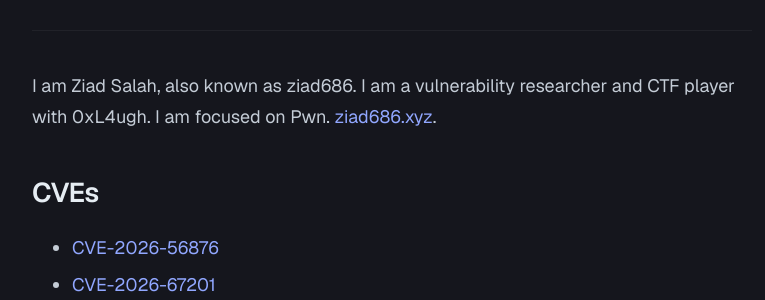
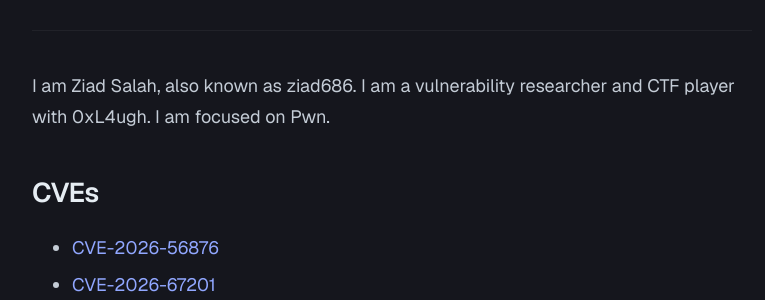
Before and after one commit to ziad626/ziad686-blog, a Jekyll site: the page built from about.md, in a window 1280 px wide. Shown: the part 203-503 px from the top of the page, without its empty margins (248-1013 px from the left). Built offline with Jekyll 4.4.1, drawn with Linux system fonts in a browser that asks for light colours.

Commit message:
Update About Me section in about.md
Removed personal website link from the About Me section.

```diff
--- a/about.md
+++ b/about.md
@@ -3,7 +3,7 @@ layout: post
 title: About Me
 ---
 
-I am Ziad Salah, also known as ziad686. I am a vulnerability researcher and CTF player with 0xL4ugh. I am focused on Pwn. [ziad686.xyz](https://ziad686.xyz).
+I am Ziad Salah, also known as ziad686. I am a vulnerability researcher and CTF player with 0xL4ugh. I am focused on Pwn.
 
 ## CVEs
 
```
